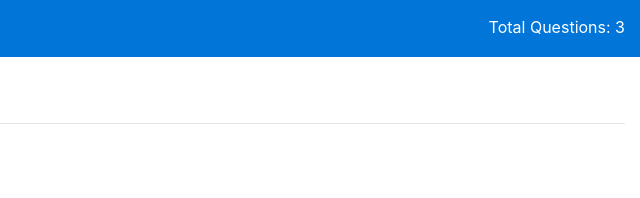
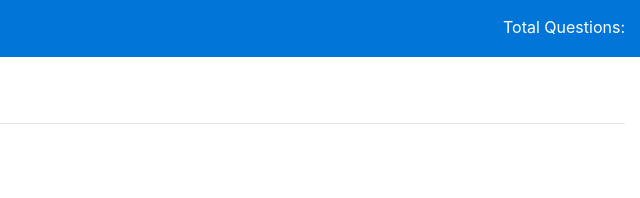
Before and after one commit to parvezk-code/parvezk-code.github.io, a plain HTML site: page index.html in a window 1280 px wide. Shown: the full height of the page, 640-1280 px from the left. Drawn offline with Linux system fonts and the light colour scheme.

Commit message:
sanaya mcq

```diff
--- a/index.html
+++ b/index.html
@@ -1,5 +1,7 @@
 <head>
   <meta charset="UTF-8">
+  <meta name="viewport" content="width=device-width, initial-scale=1.0">
+
 
 
     <link rel="apple-touch-icon" type="image/png" href="quiz_files/apple-touch-icon-5ae1a0698dcc2402e9712f7d01ed509a57814f994c660df9f7a952f3060705ee.png">
@@ -34,7 +36,7 @@
   <header class="header bg-primary">
 
       <div class="left-title">JS Quiz</div>
-      <div class="right-title">Total Questions: <span id="tque">3</span></div>
+      <div class="right-title">Total Questions: <span id="tque"></span></div>
       <div class="clearfix"></div>
     </header>
 <div class="content">
```
